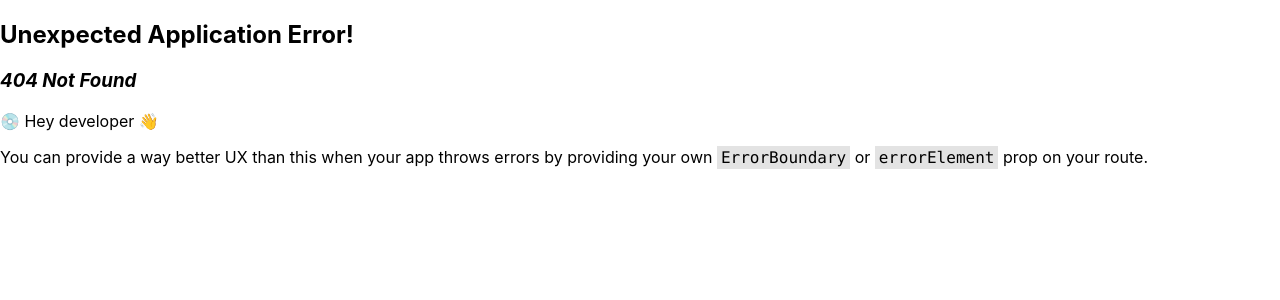
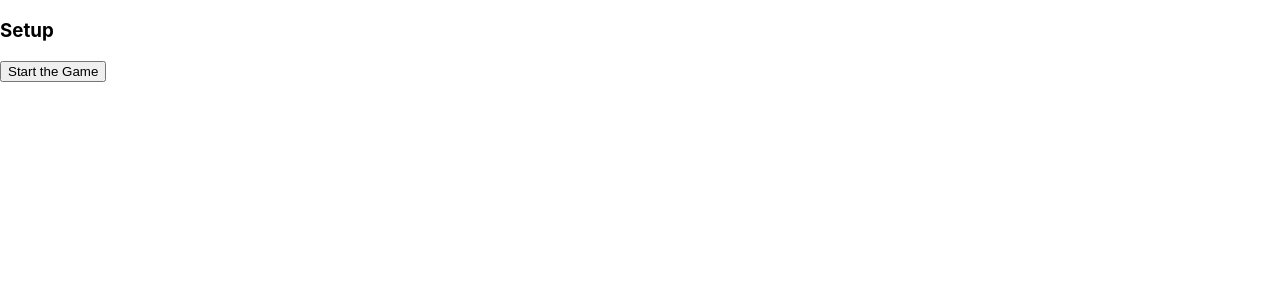
Before and after one commit to JulCD/tca-chess, a React (Create React App) app: page /#/setup in a window 1280 px wide. Before the commit this address had no page. Shown: the top 300 px of the page. Built offline with nearby package versions, Linux system fonts and the light colour scheme.

Commit message:
Fixed my nav error!!
Remember to have your paths correct!!

```diff
--- a/src/App.tsx
+++ b/src/App.tsx
@@ -21,11 +21,11 @@ const App = () => {
       element: <Home/>
     },
     {
-      path: "/",
+      path: "/setup",
       element: <Setup/>
     },
     {
-      path: "/",
+      path: "/play",
       element: <Play/>
     }
   ]);
--- a/src/Setup.tsx
+++ b/src/Setup.tsx
@@ -13,7 +13,7 @@ export const Setup = () => {
             </h3>
             <button
                 className="btn btn-link"
-                onClick={() => nav('./play')}
+                onClick={() => nav('/play')}
             >
                 Start the Game
             </button>
```
